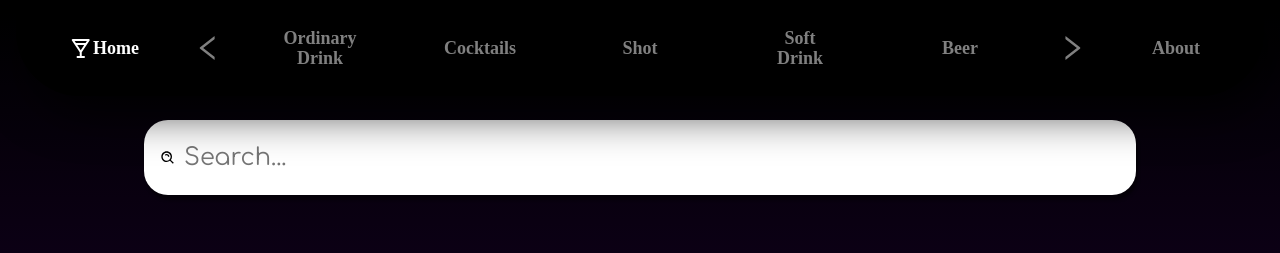
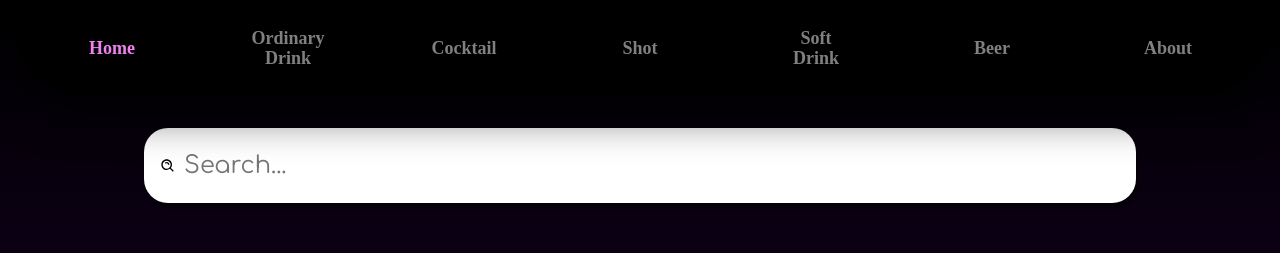
Before and after one commit to etherealfeel/cocktails-react, a React (Create React App) app: page / in a window 1280 px wide. Shown: the top 253 px of the page. Built offline with nearby package versions, Linux system fonts and the light colour scheme; no server answers; a web font is replaced by a local one.

Commit message:
Adjust adaptive layout

```diff
--- a/src/components/Navbar.js
+++ b/src/components/Navbar.js
@@ -1,43 +1,35 @@
-import React from "react";
+import { useState } from "react";
 import { BiDrink } from "react-icons/bi";
-import { AiOutlineLeft, AiOutlineRight } from "react-icons/ai";
-import { Nav, List, StyledNavLink } from "../shared/styledComponents";
+import { FaTimes } from "react-icons/fa";
+import { Nav, NavList, ListItem, StyledNavLink, MobileIcon } from "../shared/styledComponents";
+import { NavLinks as data } from "../data/NavbarData";
 
 const Navbar = () => {
+  const [show, setShow] = useState(false);
+
+  const handleClick = () => {
+    setShow(!show);
+  };
+
+  const closeMobileMenu = () => {
+    setShow(false);
+  };
+
   return (
     <Nav>
-      <StyledNavLink
-        style={{
-          display: "flex",
-          flexDirection: "row",
-        }}
-        to={"/"}
-        end>
-        <BiDrink />
-        <h2>Home</h2>
-      </StyledNavLink>
-      <List>
-        <AiOutlineLeft />
-        <StyledNavLink to={"/drinks/Ordinary_Drink"}>
-          <h2>Ordinary Drink</h2>
-        </StyledNavLink>
-        <StyledNavLink to={"/drinks/Cocktail"}>
-          <h2>Cocktails</h2>
-        </StyledNavLink>
-        <StyledNavLink to={"/drinks/Shot"}>
-          <h2>Shot</h2>
-        </StyledNavLink>
-        <StyledNavLink to={"/drinks/Soft_Drink"}>
-          <h2>Soft Drink</h2>
-        </StyledNavLink>
-        <StyledNavLink to={"/drinks/Beer"}>
-          <h2>Beer</h2>
-        </StyledNavLink>
-        <AiOutlineRight />
-      </List>
-      <StyledNavLink to={"/about"}>
-        <h2>About</h2>
-      </StyledNavLink>
+      <MobileIcon onClick={handleClick}>{show ? <FaTimes /> : <BiDrink />}</MobileIcon>
+      <NavList show={show}>
+        {data.map((link) => (
+          <ListItem key={link.label}>
+            <StyledNavLink
+              to={link.to}
+              end={link.label === "Home"}
+              onClick={closeMobileMenu}>
+              <h2>{link.label}</h2>
+            </StyledNavLink>
+          </ListItem>
+        ))}
+      </NavList>
     </Nav>
   );
 };
--- /dev/null
+++ b/src/data/NavbarData.js
@@ -0,0 +1,36 @@
+export const NavLinks = [
+  {
+    to: "/",
+    label: "Home",
+    styling: { display: "flex", flexDirection: "row" },
+  },
+  {
+    to: "/drinks/Ordinary_Drink",
+    label: "Ordinary Drink",
+  },
+
+  {
+    to: "/drinks/Cocktail",
+    label: "Cocktail",
+  },
+
+  {
+    to: "/drinks/Shot",
+    label: "Shot",
+  },
+
+  {
+    to: "/drinks/Soft_Drink",
+    label: "Soft Drink",
+  },
+
+  {
+    to: "/drinks/Beer",
+    label: "Beer",
+  },
+
+  {
+    to: "/about",
+    label: "About",
+  },
+];
--- a/src/shared/styledComponents.js
+++ b/src/shared/styledComponents.js
@@ -98,6 +98,7 @@ export const Card = styled.div`
     object-fit: cover;
     border-top-left-radius: 0.25rem;
     border-top-right-radius: 0.25rem;
+    cursor: pointer;
   }
   a {
     text-decoration: none;
@@ -149,11 +150,17 @@ export const StyledLink = styled(Link)`
 
 //SearchForm
 export const StyledForm = styled.form`
-  margin: 1.5rem 9rem;
+  margin: 2rem 9rem;
+
+  @media screen and (max-width: 568px) {
+    text-align: center;
+    margin: 6rem 0 1.5rem 0;
+  }
 
   div {
     width: 100%;
     position: relative;
+    margin: 0 auto;
   }
 
   svg {
@@ -174,7 +181,7 @@ export const StyledForm = styled.form`
     font-family: "Comfortaa", cursive;
 
     @media screen and (max-width: 568px) {
-      width: 95%;
+      width: 60%;
     }
   }
 `;
@@ -201,7 +208,7 @@ export const AboutContainer = styled.div`
 `;
 
 //Navbar
-export const Nav = styled.div`
+export const Nav = styled.nav`
   position: sticky;
   top: 0;
   z-index: 10;
@@ -218,17 +225,37 @@ export const Nav = styled.div`
   @media screen and (max-width: 1300px) {
     margin: 0 1rem;
   }
+  @media screen and (max-width: 960px) {
+    background-color: transparent;
+    box-shadow: none;
+    margin: 0;
+  }
 `;
 
-export const List = styled.div`
+export const NavList = styled.ul`
   display: flex;
   justify-content: center;
   align-items: center;
-  gap: 2rem;
+  gap: 3rem;
   @media screen and (max-width: 1200px) {
-    gap: 1rem;
+    gap: 2rem;
+  }
+  @media screen and (max-width: 960px) {
+    flex-direction: column;
+    width: 100%;
+    height: 100vh;
+    position: fixed;
+    top: 0;
+    left: 0;
+    opacity: ${({ show }) => (show ? 1 : 0)};
+    visibility: ${({ show }) => (show ? "visible" : "hidden")};
+    transform: translateY(${({ show }) => (show ? "0" : "-rem")});
+    transition: opacity 0.5s ease;
+    background-color: #000;
   }
 `;
+
+export const ListItem = styled.li``;
 
 export const StyledNavLink = styled(NavLink)`
   font-family: "Megrim", cursive;
@@ -244,21 +271,14 @@ export const StyledNavLink = styled(NavLink)`
   text-align: center;
   cursor: pointer;
   transform: scale(0.75);
-  h4 {
+  transition: color 0.5s ease;
+
+  :hover {
     color: #fff;
-    font-size: 0.8rem;
   }
 
   &.active {
-    color: #fff;
-
-    svg {
-      color: #fff;
-    }
-
-    h4 {
-      color: #fff;
-    }
+    color: violet;
   }
 
   @media screen and (max-width: 1200px) {
@@ -268,6 +288,41 @@ export const StyledNavLink = styled(NavLink)`
   @media screen and (max-width: 768px) {
     width: 1rem;
     transform: scale(0.55);
+  }
+`;
+
+export const MobileIcon = styled.div`
+  display: none;
+  z-index: 50;
+  @media screen and (max-width: 960px) {
+    display: flex;
+    align-items: center;
+    justify-content: center;
+    width: 3.5rem;
+    height: 3.5rem;
+    position: absolute;
+    background-color: #eaeaea;
+    border-radius: 2rem;
+    padding: 1rem;
+    top: 0;
+    right: 0;
+    transform: translate(-30%, 30%);
+    font-size: 1rem;
+    box-shadow: 5px 5px 50px #000;
+    transition: opacity 0.5s ease;
+    svg {
+      color: #000;
+    }
+
+    &:hover {
+      cursor: pointer;
+      background-color: #000;
+      box-shadow: 5px 5px 100px #b947ff;
+      border: 2px solid #fff;
+      svg {
+        color: violet;
+      }
+    }
   }
 `;
 
@@ -298,7 +353,7 @@ export const Info = styled.div`
       width: 70%;
       height: 70%;
       margin: 0 auto;
-  }
+    }
   }
 
   p {
```
